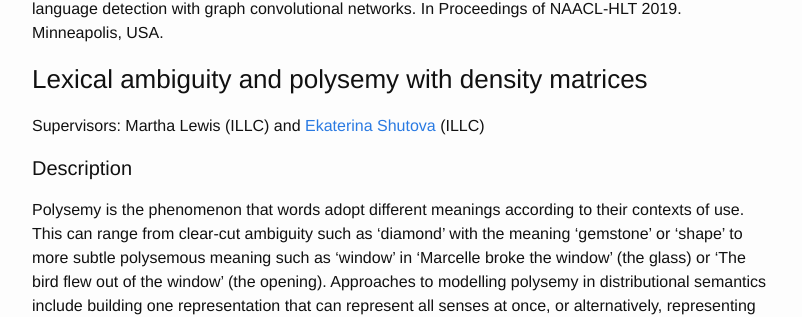
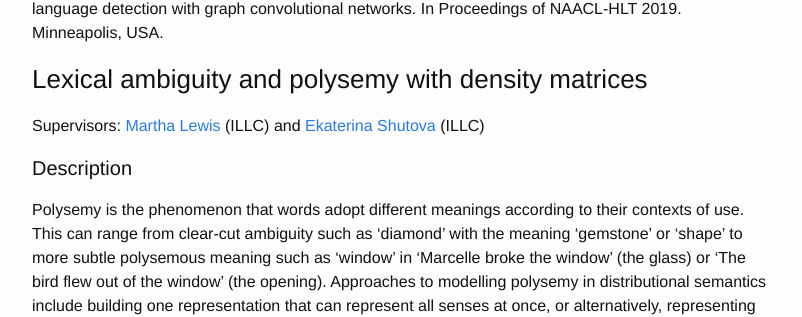
Before and after one commit to cl-illc/nlp1, a Jekyll site: the page built from _posts/2019-09-02-Projects.md, in a window 1280 px wide and 900 px high, scrolled down 3237 px. Shown: the part 143-460 px from the top of the window, without its empty margins (238-1040 px from the left). Built offline with Jekyll 4.4.1, drawn with Linux system fonts in a browser that asks for light colours; part of the change alters nothing that is shown.

```diff
--- a/_posts/2019-09-02-Projects.md
+++ b/_posts/2019-09-02-Projects.md
@@ -89,7 +89,7 @@ Pushkar Mishra, Marco del Tredici, Helen Yannakoudakis and Ekaterina Shutova. 20
 
 ### Lexical ambiguity and polysemy with density matrices
 
-Supervisors: Martha Lewis (ILLC) and [Ekaterina Shutova](mailto:e.shutova@uva.nl) (ILLC)
+Supervisors: [Martha Lewis](mailto:marthaflinderslewis@gmail.com) (ILLC) and [Ekaterina Shutova](mailto:e.shutova@uva.nl) (ILLC)
 
 #### Description
 
```
